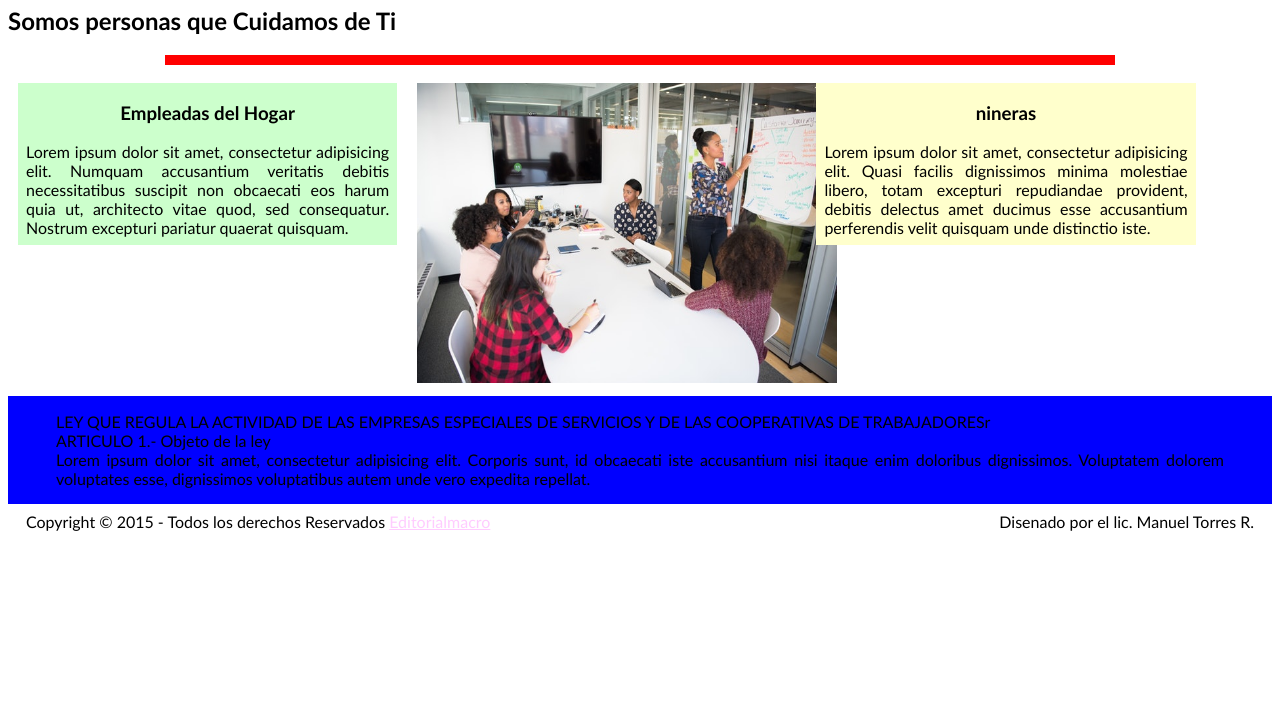
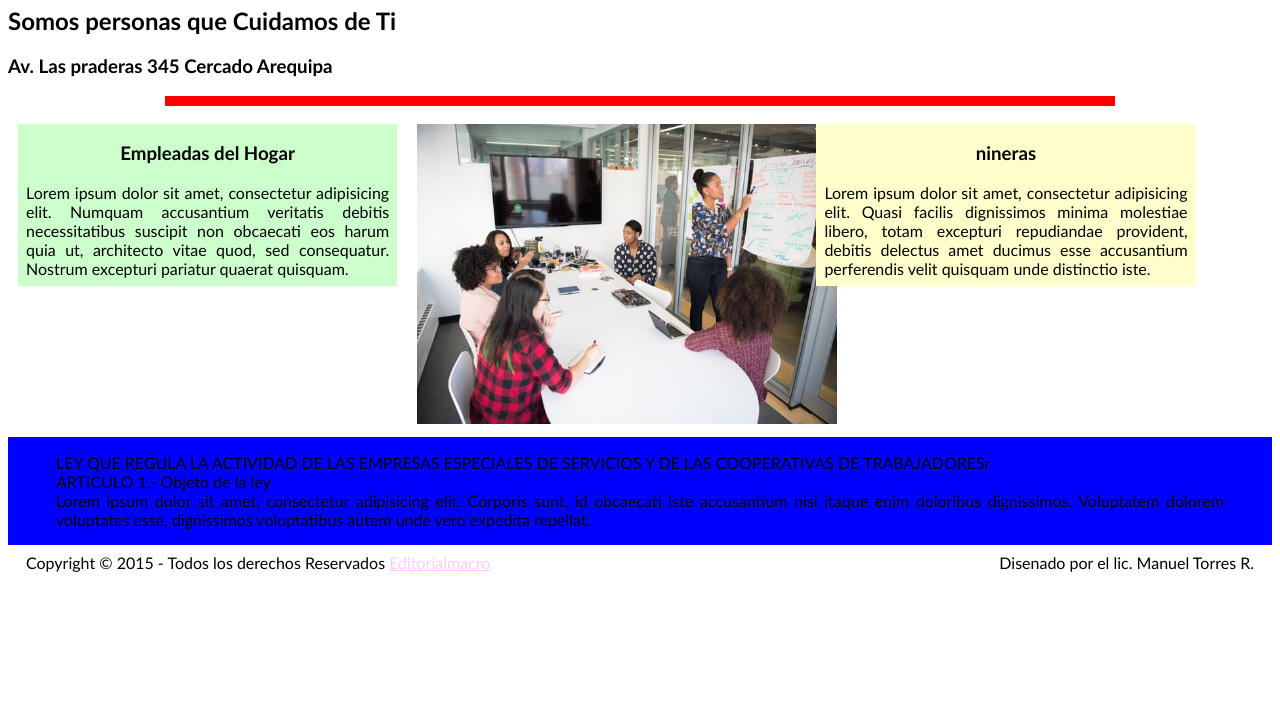
Before and after one commit to Vobregon/MisitioB, a plain HTML site: page index.html in a window 1280 px wide. Shown: the part 76-800 px from the top of the page. Drawn offline with Linux system fonts and the light colour scheme.

Commit message:
agregamos h3

```diff
--- a/index.html
+++ b/index.html
@@ -9,6 +9,7 @@
 	<body>
 	    <h1>Agencia de Empleos</h1>
 	    <h2>Somos personas que Cuidamos de Ti</h2>
+	    <h3>Av. Las praderas 345 Cercado Arequipa</h3>
 	    <hr size="10" color="#FF0000" width="75%"  >
 	    <section id="column1">
 	    	<header>
```
